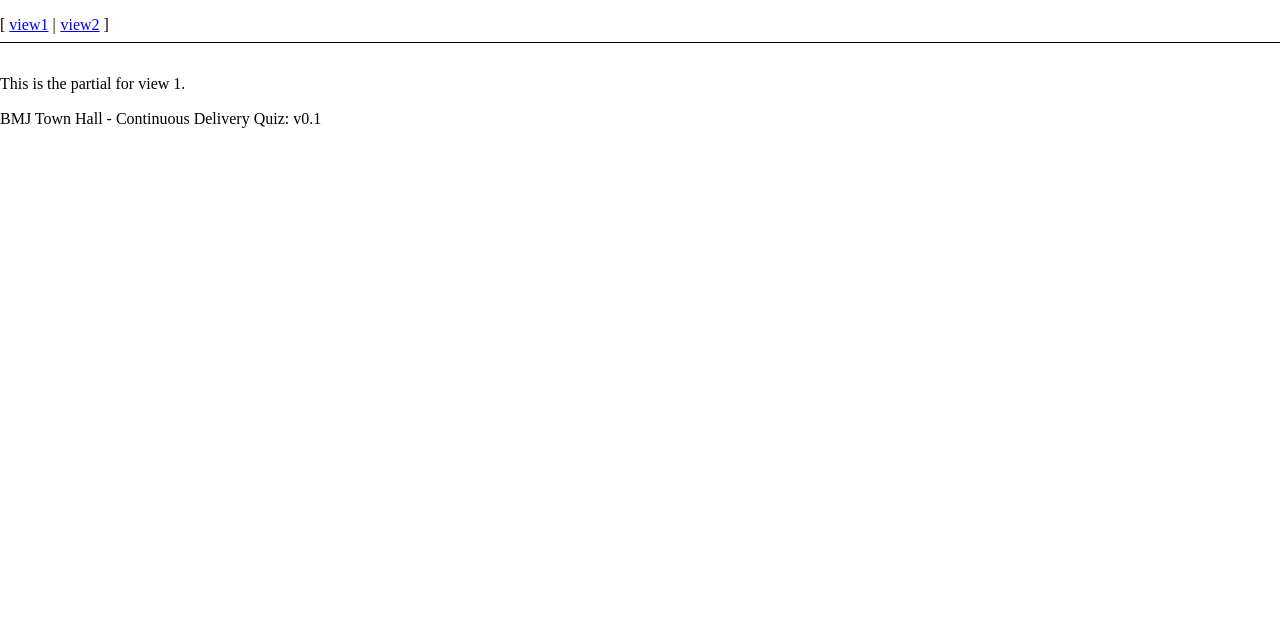
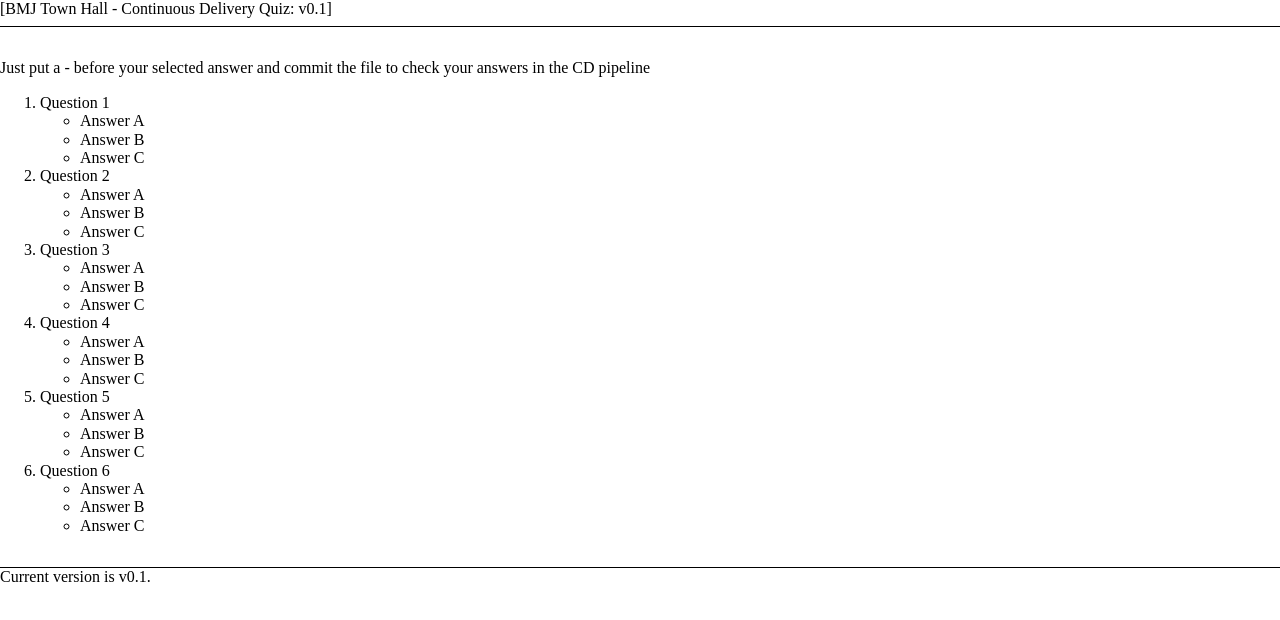
Before and after one commit to plopez-bmj/bmj-th-cd-quiz, a website: page app/index.html at #/view1 in a window 1280 px wide. Drawn offline with nearby package versions, Linux system fonts and the light colour scheme; some packages are replaced by stand-ins of ours.

Commit message:
Simplify

```diff
--- a/app/css/app.css
+++ b/app/css/app.css
@@ -28,3 +28,10 @@
   content: "";
   padding: 0;
 }
+
+.footer {
+  list-style: none;
+  border-top: 0.1em solid black;
+  margin-top: 2em;
+  padding: 0 0 0.5em;
+}
--- a/app/index.html
+++ b/app/index.html
@@ -15,10 +15,11 @@
   <script src="bower_components/html5-boilerplate/js/vendor/modernizr-2.6.2.min.js"></script>
 </head>
 <body>
-  <ul class="menu">
+  <!-- <ul class="menu">
     <li><a href="#/view1">view1</a></li>
-    <li><a href="#/view2">view2</a></li>
-  </ul>
+  </ul> -->
+
+  <div class="menu">BMJ Town Hall - Continuous Delivery Quiz: v<span app-version></span></div>
 
   <!--[if lt IE 7]>
       <p class="browsehappy">You are using an <strong>outdated</strong> browser. Please <a href="http://browsehappy.com/">upgrade your browser</a> to improve your experience.</p>
@@ -26,7 +27,7 @@
 
   <div ng-view></div>
 
-  <div>BMJ Town Hall - Continuous Delivery Quiz: v<span app-version></span></div>
+  <p class="footer">{{ 'Current version is v%VERSION%.' | interpolate }}</p>
 
   <!-- In production use:
   <script src="//ajax.googleapis.com/ajax/libs/angularjs/x.x.x/angular.min.js"></script>
--- a/app/js/app.js
+++ b/app/js/app.js
@@ -11,6 +11,5 @@
 ]).
 config(['$routeProvider', function($routeProvider) {
   $routeProvider.when('/view1', {templateUrl: 'partials/partial1.html', controller: 'MyCtrl1'});
-  $routeProvider.when('/view2', {templateUrl: 'partials/partial2.html', controller: 'MyCtrl2'});
   $routeProvider.otherwise({redirectTo: '/view1'});
 }]);
--- a/app/js/controllers.js
+++ b/app/js/controllers.js
@@ -5,7 +5,4 @@
 angular.module('myApp.controllers', [])
   .controller('MyCtrl1', ['$scope', function($scope) {
 
-  }])
-  .controller('MyCtrl2', ['$scope', function($scope) {
-
   }]);
--- a/app/partials/partial1.html
+++ b/app/partials/partial1.html
@@ -1 +1,57 @@
-<p>This is the partial for view 1.</p>
+<p>Just put a - before your selected answer and commit the file to check your answers in the CD pipeline</p>
+<ol>
+  <li>Question 1</li>
+  <ul>
+    <li>Answer A
+    </li>
+    <li>Answer B
+    </li>
+    <li>Answer C
+    </li>
+  </ul>
+  <li>Question 2</li>
+    <ul>
+    <li>Answer A
+    </li>
+    <li>Answer B
+    </li>
+    <li>Answer C
+    </li>
+  </ul>
+  <li>Question 3</li>
+    <ul>
+    <li>Answer A
+    </li>
+    <li>Answer B
+    </li>
+    <li>Answer C
+    </li>
+  </ul>
+  <li>Question 4</li>
+    <ul>
+    <li>Answer A
+    </li>
+    <li>Answer B
+    </li>
+    <li>Answer C
+    </li>
+  </ul>
+  <li>Question 5</li>
+    <ul>
+    <li>Answer A
+    </li>
+    <li>Answer B
+    </li>
+    <li>Answer C
+    </li>
+  </ul>
+  <li>Question 6</li>
+    <ul>
+    <li>Answer A
+    </li>
+    <li>Answer B
+    </li>
+    <li>Answer C
+    </li>
+  </ul>
+</ol>
--- a/package.json
+++ b/package.json
@@ -30,8 +30,6 @@
     "update-webdriver": "webdriver-manager update",
 
     "preprotractor": "npm run update-webdriver",
-    "protractor": "protractor test/protractor-conf.js",
-
-    "update-index-async": "node -e \"require('shelljs/global'); sed('-i', /\\/\\/@@NG_LOADER_START@@[\\s\\S]*\\/\\/@@NG_LOADER_END@@/, '//@@NG_LOADER_START@@\\n' + cat('app/bower_components/angular-loader/angular-loader.min.js') + '\\n//@@NG_LOADER_END@@', 'app/index-async.html');\""
+    "protractor": "protractor test/protractor-conf.js"
   }
 }
```
Also changed, not shown: app/index-async.html (deleted, +0 -57 lines), app/partials/partial2.html (deleted, +0 -5 lines), test/e2e/scenarios.js (+2 -16 lines), test/protractor-conf.js (+1 -1 lines), test/unit/controllersSpec.js (+0 -5 lines), README.md.
